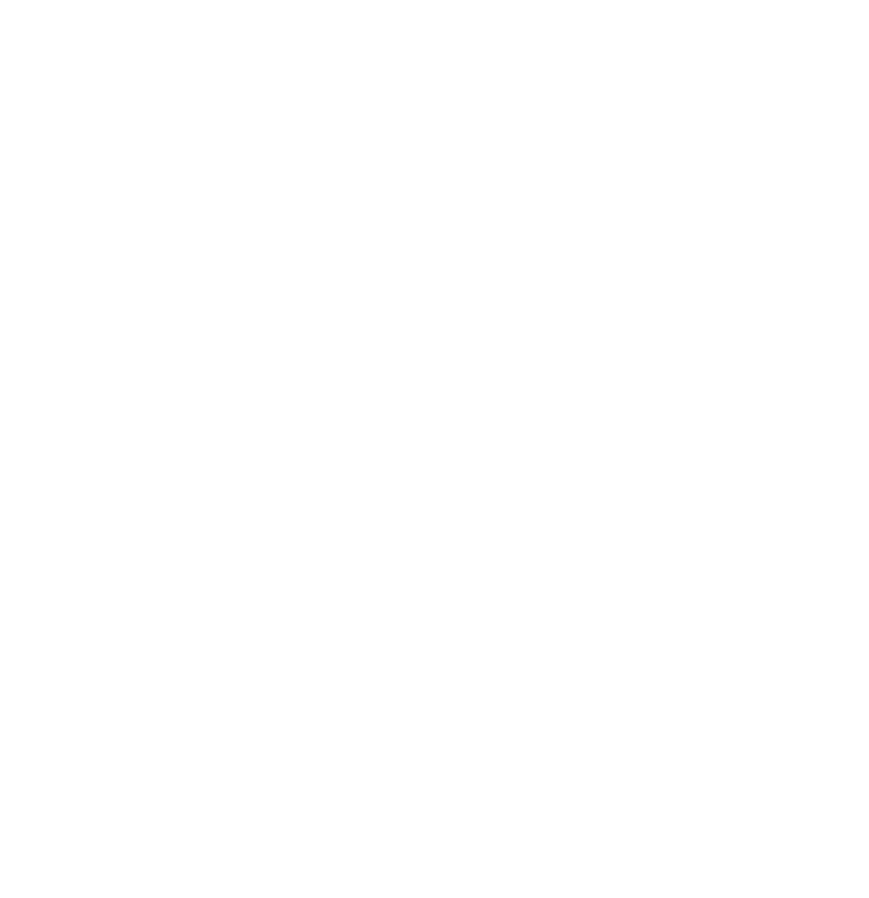
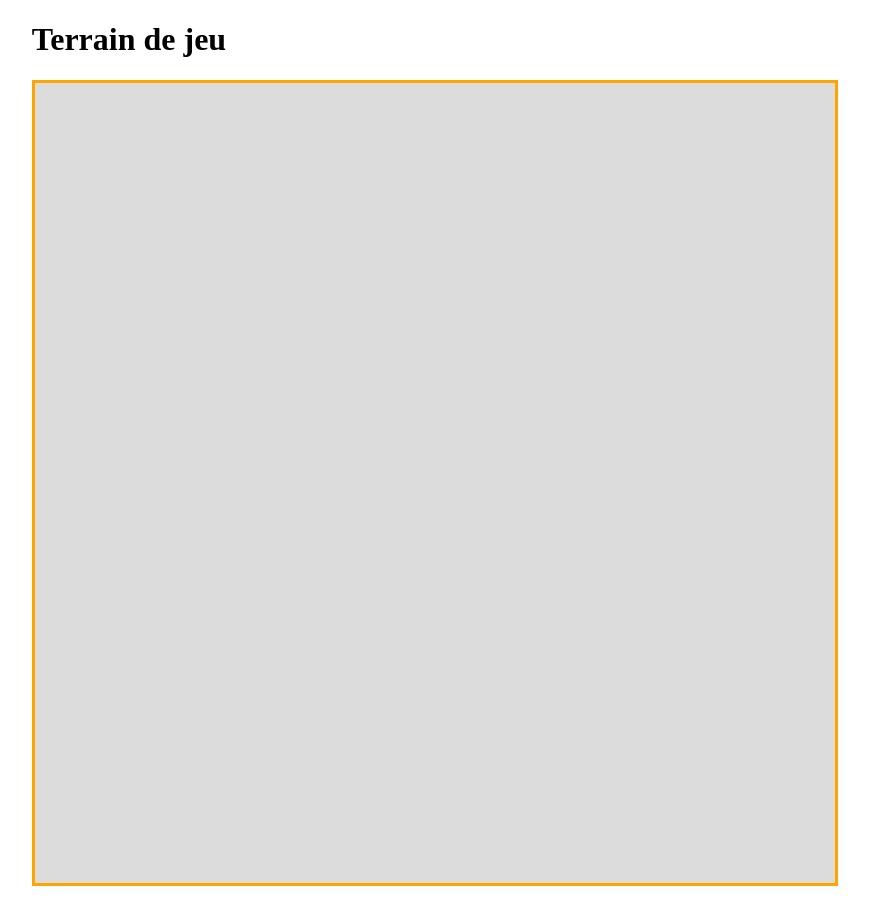
Before and after one commit to Shadownest/drawmybahari, a plain HTML site: page index.html in a window 1280 px wide. Shown: the whole page, without its empty margins (229-1098 px from the left). Before the commit the page ends 820 px from the top, so only its background shows below. Drawn offline with Linux system fonts and the light colour scheme.

Commit message:
update index

```diff
--- a/index.html
+++ b/index.html
@@ -5,11 +5,18 @@
 	<title>Draw My Bahari</title>
 </head>
 <body>
+	<style>
+		canvas{background: rgb(220,220,220); border: 3px solid orange;}
+		.container{width: 60%; margin: 0 auto;}
+	</style>
 
-	<canvas id="mon_canvas" width="800" height="800">
-  	Terrain de jeu
-	</canvas>
+	<div class="container">
 
-	<script type="text/javascript" src="./js/script.js"></script>
+	<h1>Terrain de jeu</h1>
+	<canvas id="mon_canvas" width="800" height="800"> </canvas>
+
+	</div><!-- CLOSE CONTAINER -->
+
+	<script type="text/javascript" src="js/script.js"></script>
 </body>
 </html>
```
